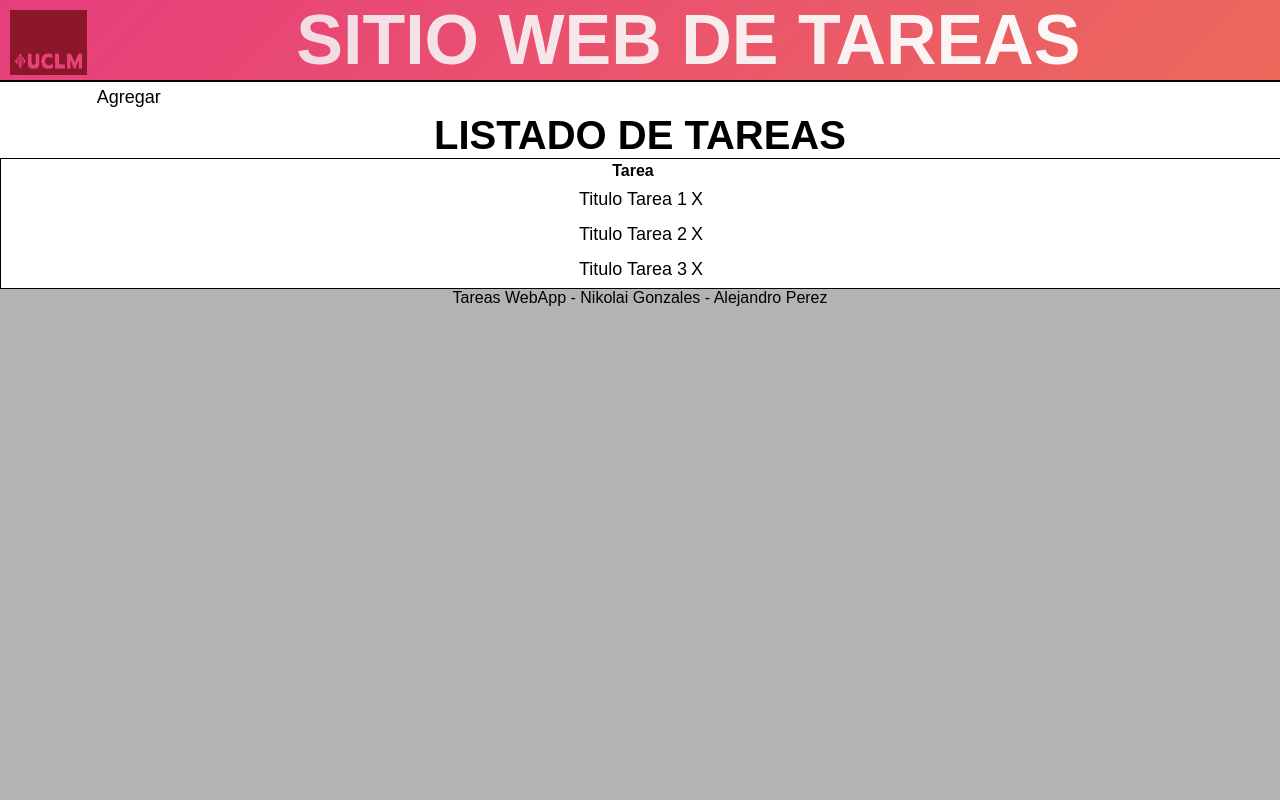
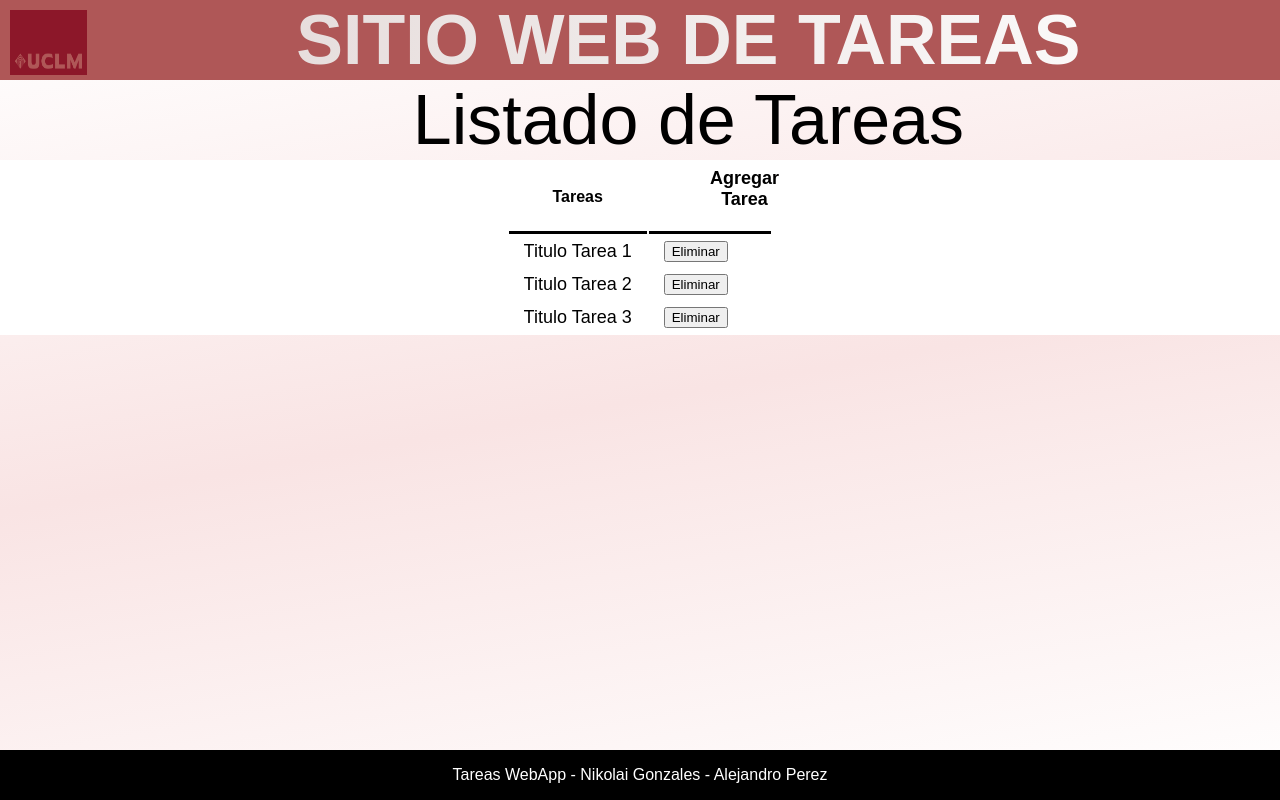
Before and after one commit to Drakar4995/tareasApp, a website: page public/tareasApp/index.html in a window 1280 px wide. Drawn offline with Linux system fonts and the light colour scheme.

Commit message:
Añado botones para eliminar tareas

```diff
--- /dev/null
+++ b/public/stylesheets/background-styles.css
@@ -0,0 +1,3 @@
+body  {
+    background-image: linear-gradient(170deg, white,rgb(249, 228, 228) , rgb(255, 255, 255));
+}
--- a/public/stylesheets/style.css
+++ b/public/stylesheets/style.css
@@ -1,26 +1,30 @@
-html{
+html {
   background-color: #b2b4b2;
   font: 16px "Open Sans";
+  height: 100%;
 }
+
 body {
   clear: both;
   background-color: rgb(255, 255, 255);
   font: 16px "Open Sans";
   font-family: sans-serif;
-  margin: 0;;
+  margin: 0;
+  height: 100%;
 }
-td{
+
+td {
   font-size: 14px;
 }
+
 header {
-  background-color: white;
+  background-color: rgb(175, 87, 87);
   width: 100%;
-  border-bottom: 2px solid #000000;
-  background: linear-gradient(-45deg, #ee7752, #e73c7e, #f9bc52, #ff0000);
   background-size: 400% 400%;
   animation: gradient 15s ease infinite;
 }
-header .title{
+
+header .title {
   font-size: 70px;
   font-weight: 600;
   background-image: linear-gradient(to left, #ffffff, hsla(172, 100%, 97%, 0.749));
@@ -32,77 +36,90 @@ header .title{
   clear: none;
 }
 
-footer{
+footer {
   text-align: center;
-  background-color: #b2b4b2;
+  background-color: #000000;
+  height: 50px;
+  line-height: 50px;
+  color: rgb(255, 255, 255);
+  text-align: center;
+  position: absolute;
+  bottom: 0;
+  left: 0;
+  width: 100%;
 }
 
-footer p{
+.agregar-link {
+  margin-left: 50%;
+  margin-bottom: 15px;
+}
+
+body table th {
+  margin-top: 15px;
+  border-bottom: 3px solid #000;
+
+}
+
+body table td {
+  padding: 0 15px;
+}
+
+footer p {
   margin: auto;
 }
 
-h2.title
-{
+.title-list {
   text-align: center;
-font-size: 40px;
+  font-size: 70px;
+  margin: auto;
   font-family: sans-serif;
   color: #000000;
+  text-shadow: #b2b4b2;
 }
 
-.table-index{
+.table-index {
+  margin: auto;
+  margin-bottom: 50px;
+}
+
+.logo-link {
+  background-color: none;
+  color: #000
+}
+
+.title {
+  font-family: "brandon-grotesque";
+  text-transform: uppercase;
+  clear: both;
   margin: auto;
 }
 
-.logo-link{
-  background-color:none;
-  color:#000
-  text-decoration:none;
-}
-
-.title{
-  font-family: "brandon-grotesque";
-  text-transform: uppercase;∫
-  clear: both;
-  margin: auto;
-}
-header .logo{
+header .logo {
   float: left;
   height: 65px;
   width: 6%;
   margin: 10px;
 }
-.titleform
-{
+
+.titleform {
   color: orange;
 }
 
-.div-index{
+.div-index {
   background-color: #ffffff;
   width: 100%;
-  border: 1px solid #000000;
 }
 
-.text{
+.text {
   width: 300px;
 }
-.textarea
-{
+
+.textarea {
   width: 325px;
   height: 350px;
 }
-.nostyle{
+
+.nostyle {
   text-decoration: none;
   color: black;
 }
-
-@keyframes gradient {
-	0% {
-		background-position: 0% 50%;
-	}
-	50% {
-		background-position: 100% 50%;
-	}
-	100% {
-		background-position: 0% 50%;
-	}
-}
--- a/public/tareasApp/index.html
+++ b/public/tareasApp/index.html
@@ -7,6 +7,7 @@
     <meta name="viewport" content="width=device-width, initial-scale=1.0">
     <link rel="stylesheet" href="\stylesheets\style.css" type="text/css">
     <link rel="stylesheet" href="\stylesheets\styleLinks.css" type="text/css">
+    <link rel="stylesheet" href="\stylesheets\background-styles.css" type="text/css">
      <!-- Scripts -->
 </head>
 
@@ -16,14 +17,16 @@
 </header>
 
 <body>
-    <a href="agregar-tarea.html" class="links-index"> Agregar</a>
-    <h2 class="title">Listado de Tareas</h2>
+    <p class="title-list">Listado de Tareas</p>
     <div class="div-index">
         <table class="table-index">
             <thead>
                 <tr>
                     <th>
-                        Tarea
+                        Tareas
+                    </th>
+                    <th>
+                        <a class="agregar-link"href="agregar-tarea.html" class="links-index"> Agregar Tarea</a>
                     </th>
                 </tr>
             </thead>
@@ -34,21 +37,27 @@
                         <a href="ver-tarea.html">Titulo Tarea 1</a>
                     </td>
                     <td>
-                        <a href="borrar-tarea.html"> X </a>
+                        <a class="logo-link" href="borrar-tarea.html">
+                            <input type="button" value="Eliminar" />
+                        </a>
                     </td>
                 </tr>
                 <tr>
                     <td>
                         <a href="ver-tarea.html"> Titulo Tarea 2</td>
                     <td>
-                        <a href="borrar-tarea.html"> X </a>
+                        <a class="logo-link" href="borrar-tarea.html">
+                            <input type="button" value="Eliminar" />
+                        </a>
                     </td>
                 </tr>
                 <tr>
                     <td>
                         <a href="ver-tarea.html"> Titulo Tarea 3</td>
                     <td>
-                        <a href="borrar-tarea.html"> X </a>
+                        <a class="logo-link" href="borrar-tarea.html">
+                            <input type="button" value="Eliminar" />
+                        </a>
                     </td>
                 </tr>
             </tbody>
```
Also changed, not shown: public/images/background-image.jpg (added). Lines whose indentation alone changed are shown as unchanged.
